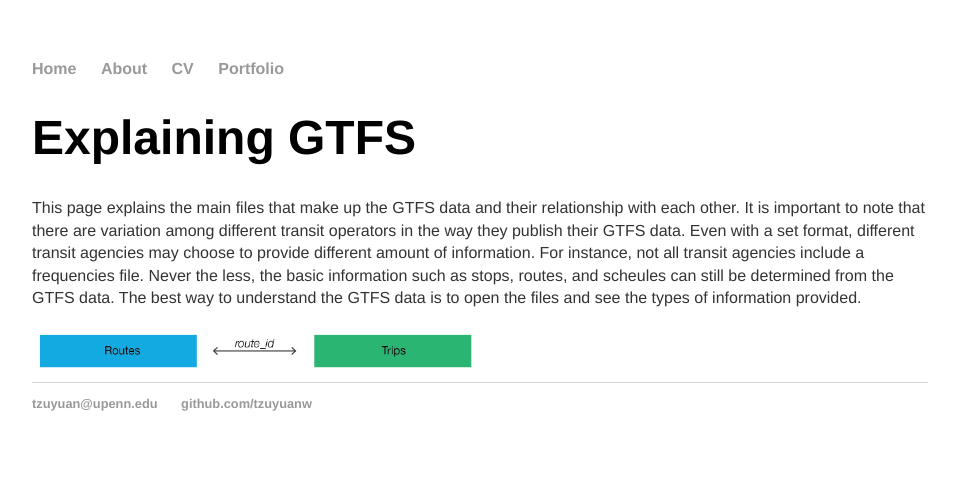
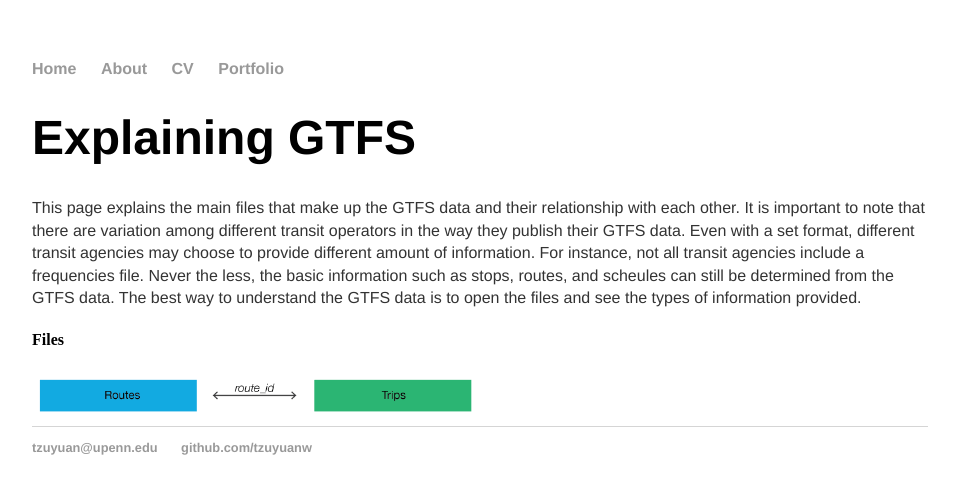
Before and after one commit to tzuyuanw/tzuyuanw.github.io, a Jekyll site: the page built from blog/GTFSexplanation.html, in a window 1280 px wide. Shown: the top 494 px of the page, without its empty margins (160-1119 px from the left). Built offline with Jekyll 4.4.1, drawn with Linux system fonts in a browser that asks for light colours.

Commit message:
Update GTFSexplanation.html

```diff
--- a/blog/GTFSexplanation.html
+++ b/blog/GTFSexplanation.html
@@ -10,8 +10,8 @@ title: Explaining GTFS
 			For instance, not all transit agencies include a frequencies file.
 			Never the less, the basic information such as stops, routes, and scheules can still be determined from the GTFS data.
 			The best way to understand the GTFS data is to open the files and see the types of information provided.
-
 		</p>
+		<h4>Files</h4>
 
 
 
```
